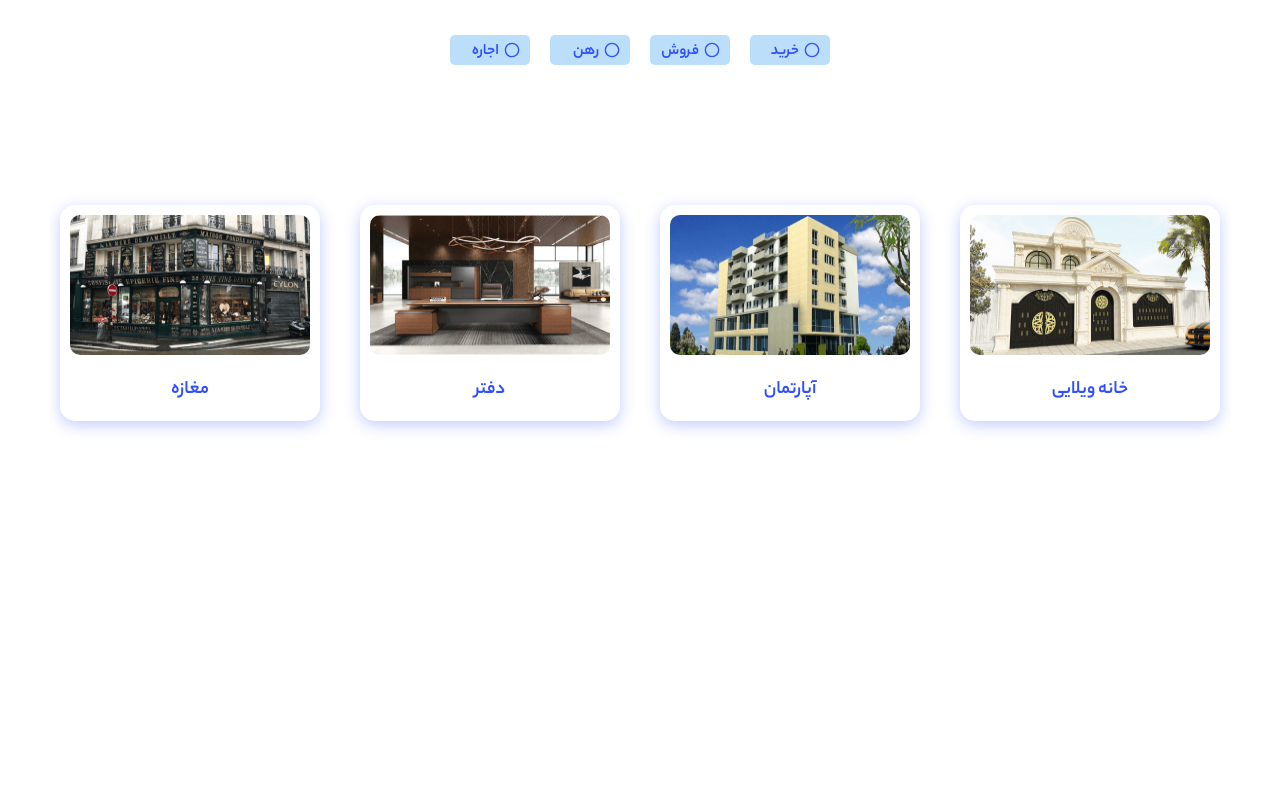
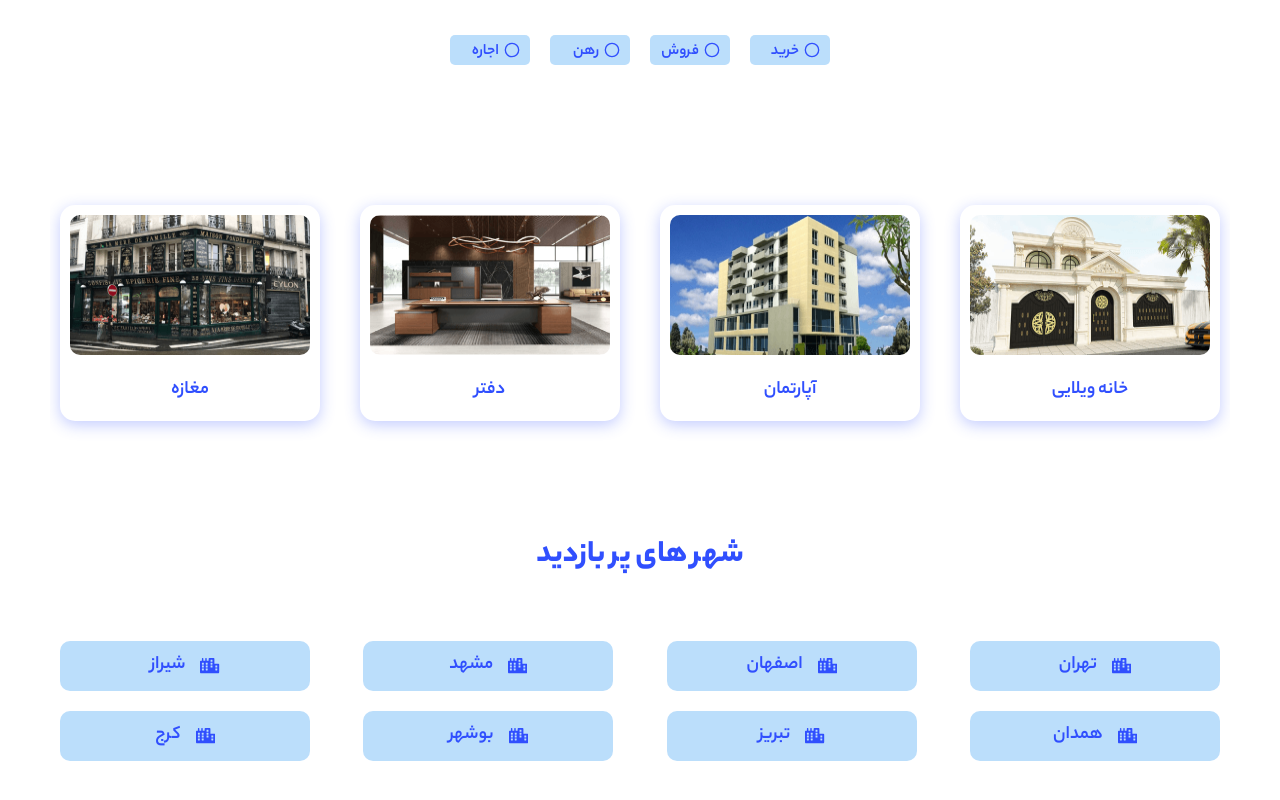
Before and after one commit to yosef-rrezaie/Amlak, a Next.js app: page / in a window 1280 px wide. Shown: the part 290-1090 px from the top of the page. Before the commit the page ends 891 px from the top, so only its background shows below. Built offline with nearby package versions, Linux system fonts and the light colour scheme; no server answers.

Commit message:
Most visited cities

```diff
--- a/src/components/templates/HomePage.js
+++ b/src/components/templates/HomePage.js
@@ -1,6 +1,7 @@
 import { FiCircle } from "react-icons/fi";
 import styles from "./HomePage.module.css";
 import CategoryCard from "../modules/CategoryCard";
+import { FaCity } from "react-icons/fa";
 export default function HomePage() {
   const services = ["خرید", "فروش", "رهن", "اجاره"];
   const cities = [
@@ -10,7 +11,7 @@
     "شیراز",
     "همدان",
     "تبریز",
-    "بوشهر",
+    "بوشهر", "کرج"
   ];
   return (
     <div>
@@ -28,11 +29,21 @@
         </div>
       </div>
       <div className={styles.categories}>
-        <CategoryCard title = "خانه ویلایی" name="villa" />
-        <CategoryCard title = "آپارتمان" name="apartment" />
-        <CategoryCard title = "دفتر" name="office" />
-        <CategoryCard title = "مغازه" name="store" />
-
+        <CategoryCard title="خانه ویلایی" name="villa" />
+        <CategoryCard title="آپارتمان" name="apartment" />
+        <CategoryCard title="دفتر" name="office" />
+        <CategoryCard title="مغازه" name="store" />
+      </div>
+      <div className={styles.city}>
+        <h3>شهر های پر بازدید</h3>
+        <ul>
+          {cities.map((item) => (
+            <li key={item}>
+              <FaCity />
+              <span>{item}</span>
+            </li>
+          ))}
+        </ul>
       </div>
     </div>
   );
```
